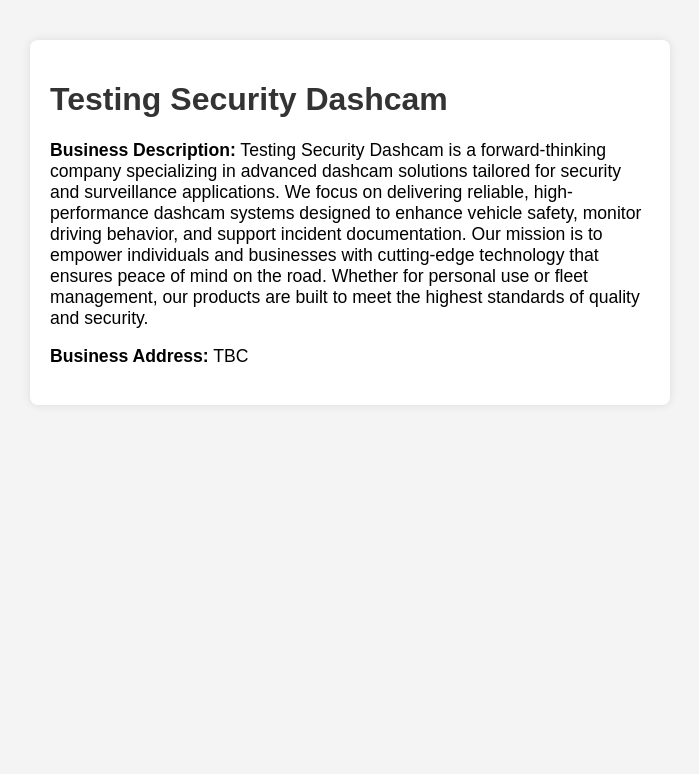
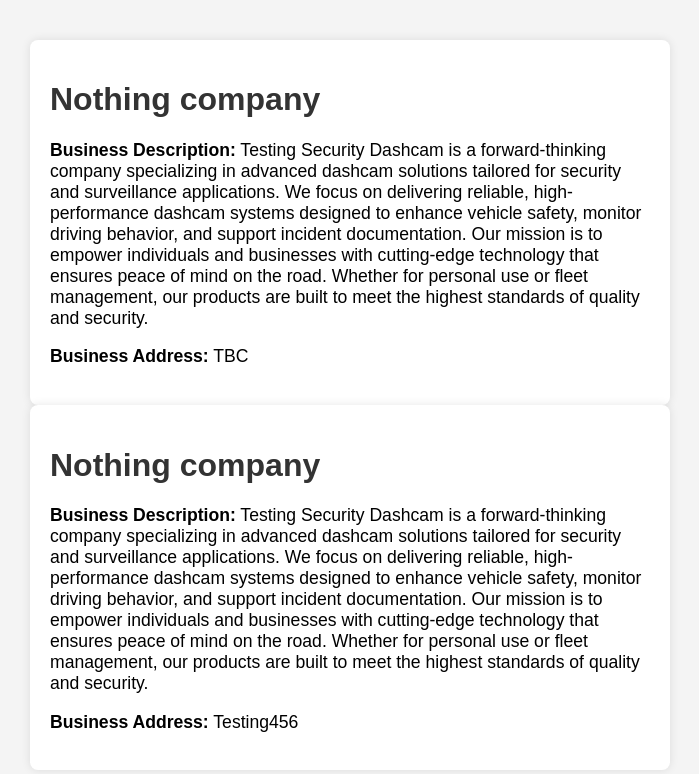
Before and after one commit to little-89P13/testing-security-dashcam-company, a plain HTML site: page index.html in a window 1280 px wide. Shown: the whole page, without its empty margins (290-989 px from the left). Drawn offline with Linux system fonts and the light colour scheme.

Commit message:
Update index.html

```diff
--- a/index.html
+++ b/index.html
@@ -27,9 +27,18 @@
 </head>
 <body>
     <div class="container">
-        <h1>Testing Security Dashcam</h1>
+        <h1>Nothing company</h1>
         <p><strong>Business Description:</strong> Testing Security Dashcam is a forward-thinking company specializing in advanced dashcam solutions tailored for security and surveillance applications. We focus on delivering reliable, high-performance dashcam systems designed to enhance vehicle safety, monitor driving behavior, and support incident documentation. Our mission is to empower individuals and businesses with cutting-edge technology that ensures peace of mind on the road. Whether for personal use or fleet management, our products are built to meet the highest standards of quality and security. </p>
         <p><strong>Business Address:</strong> TBC </p>
     </div>
+
+
+    <div class="container">
+        <h1>Nothing company</h1>
+        <p><strong>Business Description:</strong> Testing Security Dashcam is a forward-thinking company specializing in advanced dashcam solutions tailored for security and surveillance applications. We focus on delivering reliable, high-performance dashcam systems designed to enhance vehicle safety, monitor driving behavior, and support incident documentation. Our mission is to empower individuals and businesses with cutting-edge technology that ensures peace of mind on the road. Whether for personal use or fleet management, our products are built to meet the highest standards of quality and security. </p>
+        <p><strong>Business Address:</strong> Testing456</p>
+    </div>
+
+
 </body>
 </html>
```
